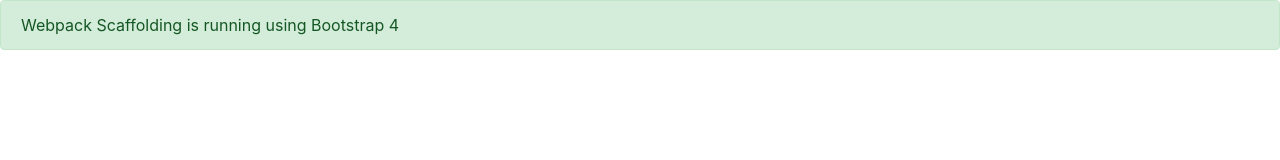
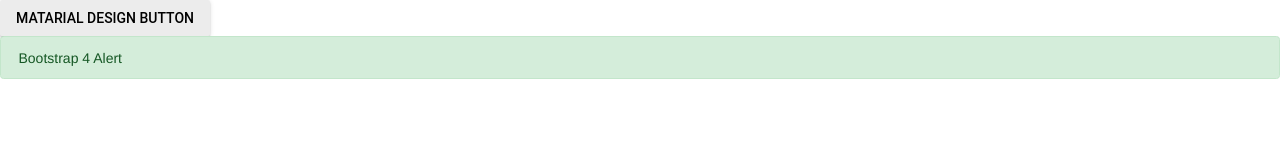
Before and after one commit to fetsjr/webpack-scaffolding, a website built with webpack: page dist/index.html in a window 1280 px wide. Built offline with nearby package versions, Linux system fonts and the light colour scheme; files whose address does not match are found by name.

Commit message:
added material design

```diff
--- a/package.json
+++ b/package.json
@@ -33,6 +33,7 @@
     "webpack-dev-server": "^2.6.1"
   },
   "dependencies": {
-    "bootstrap": "^4.0.0-alpha.6"
+    "bootstrap": "^4.0.0-alpha.6",
+    "material-design-lite": "^1.3.0"
   }
 }
--- a/src/index.js
+++ b/src/index.js
@@ -1,12 +1,25 @@
 import {styles} from './scss/styles.scss';
 
-function component() {
-	var element = document.createElement('div');
-	element.className = "alert alert-success";
-	element.setAttribute("role", "alert");
-	element.innerHTML = "Webpack Scaffolding is running using Bootstrap 4";
+function MaterialComponent() {
+	var element = document.createElement('button');
+
+
+	element.className = "mdl-button mdl-js-button mdl-button--raised mdl-js-ripple-effect";
+	element.innerHTML = "Matarial Design Button";
 
 	return element;
 }
 
-document.body.appendChild(component());
+function BootstrapComponent() {
+	var element = document.createElement('div');
+
+
+	element.className = "alert alert-success";
+	element.setAttribute("role", "alert");
+	element.innerHTML = "Bootstrap 4 Alert";
+
+	return element;
+}
+
+document.body.appendChild(MaterialComponent());
+document.body.appendChild(BootstrapComponent());
--- a/src/scss/styles.scss
+++ b/src/scss/styles.scss
@@ -1 +1,2 @@
 @import "~bootstrap/dist/css/bootstrap";
+@import "~material-design-lite/src/material-design-lite";
```
Also changed, not shown: build/index.html (deleted), 2 other files.
